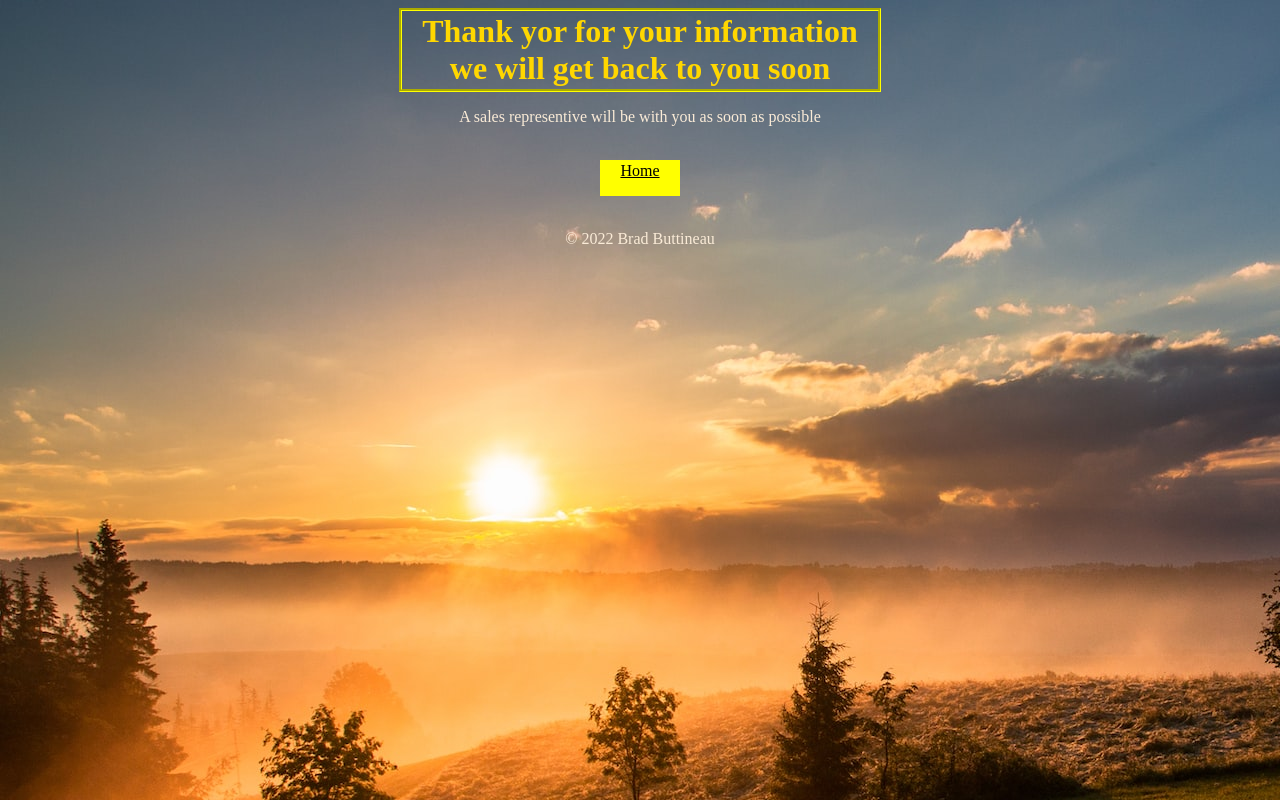
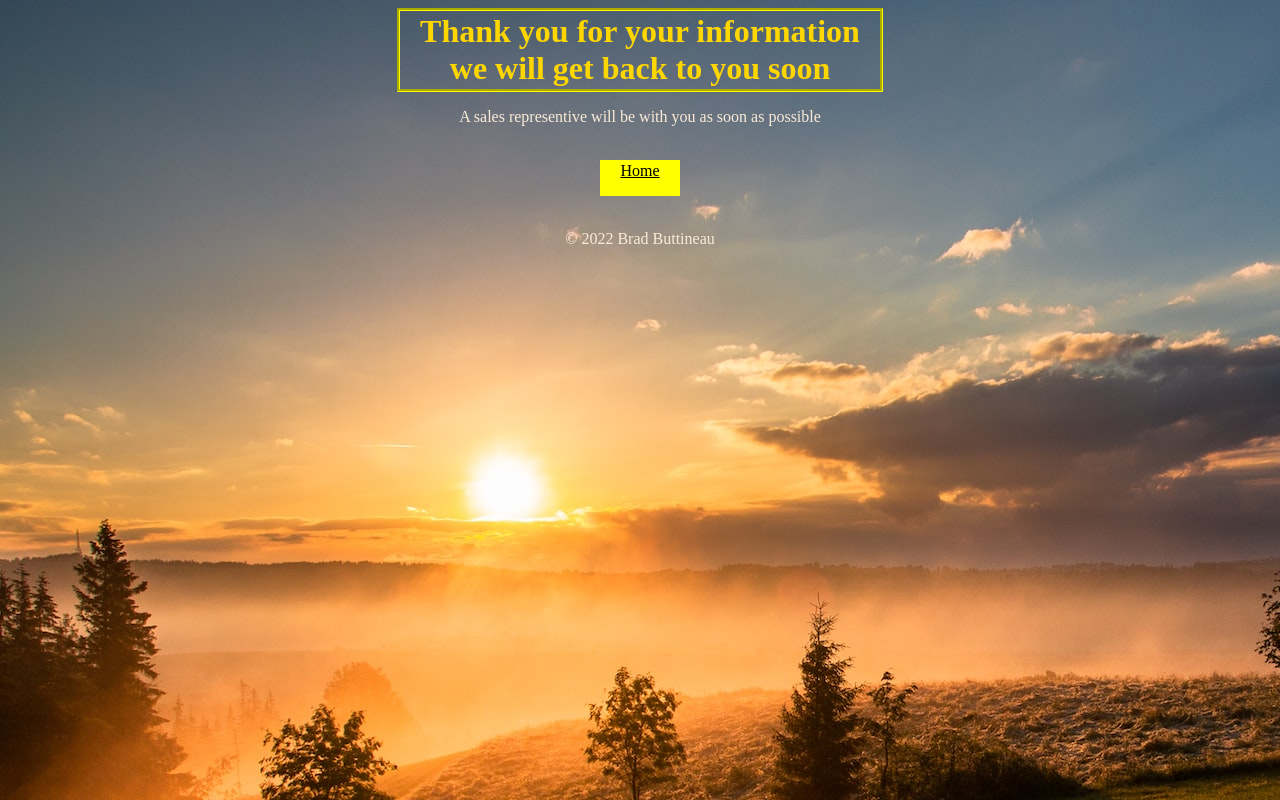
Before and after one commit to BradB87/FinalProject-comp1002, a plain HTML site: page thanks.html in a window 1280 px wide. Drawn offline with Linux system fonts and the light colour scheme.

Commit message:
project complete load

```diff
--- a/thanks.html
+++ b/thanks.html
@@ -12,7 +12,7 @@
 <body>
 
 
-    <h1> Thank yor for your information<br>
+    <h1> Thank you for your information<br>
         we will get back to you soon</h1>
         <p>A sales representive will be with you as soon as possible</p><br>
         <section>
```
